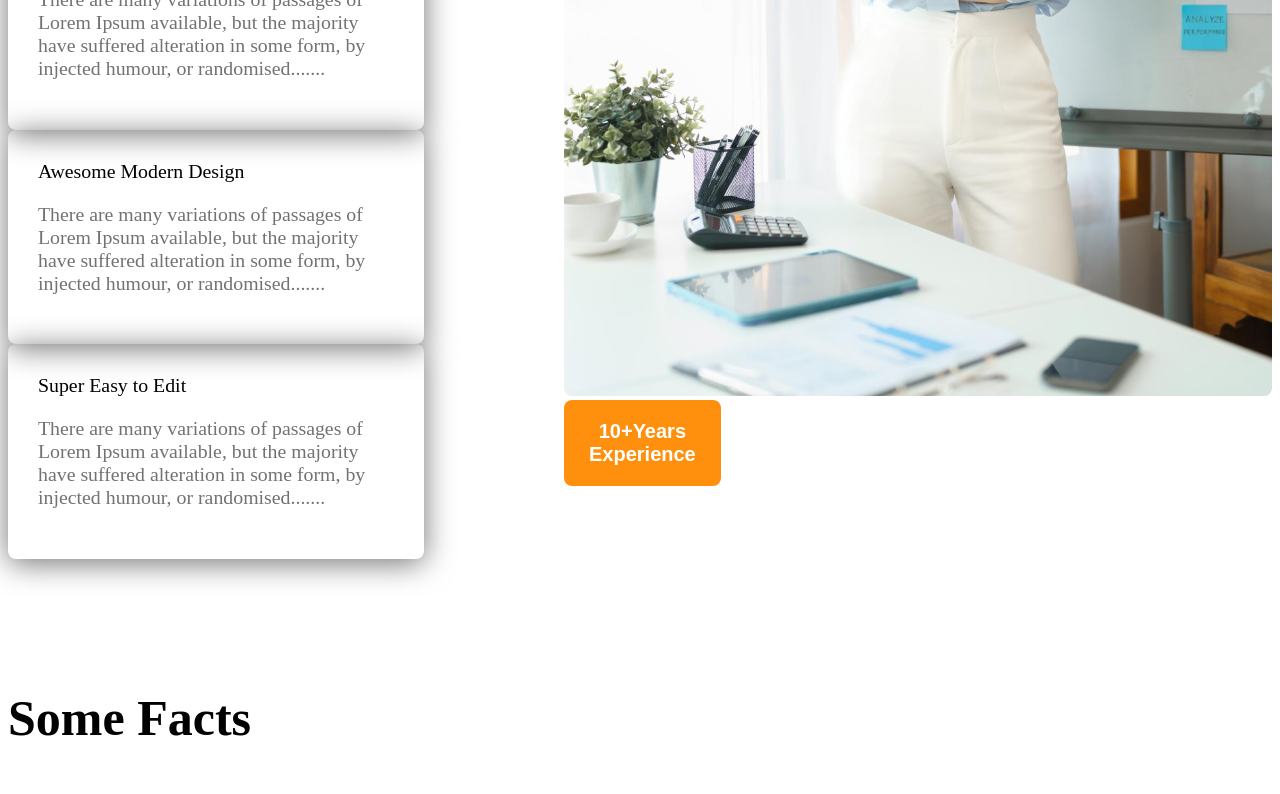
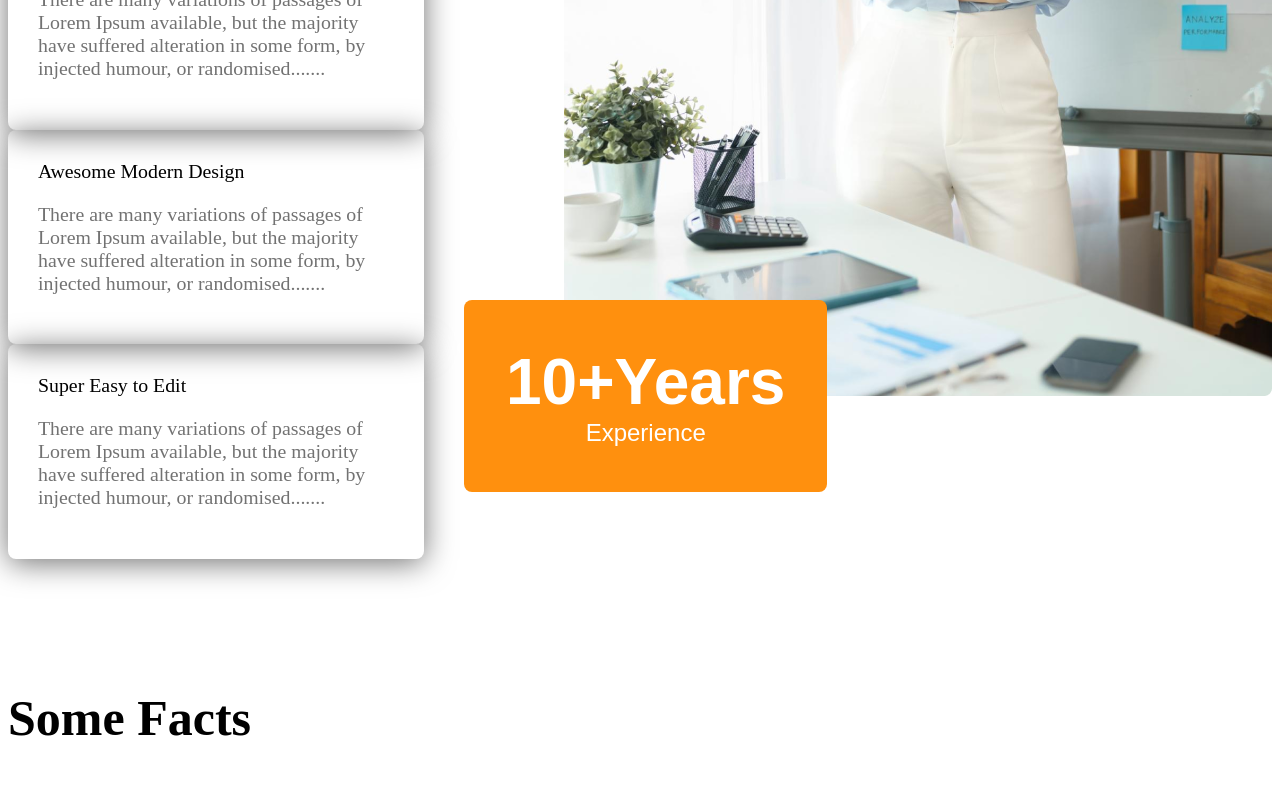
Before and after one commit to rayhankhan101/G3-architect-web, a plain HTML site: page index.html in a window 1280 px wide. Shown: the part 2602-3396 px from the top of the page. Drawn offline with Linux system fonts and the light colour scheme.

Commit message:
added experience badge and make featured section responsive

```diff
--- a/index.html
+++ b/index.html
@@ -70,10 +70,10 @@
                     <p class="text-light-gray">There are many variations of passages of Lorem Ipsum available, but the majority have suffered alteration in some form, by injected humour, or randomised.......</p>
                 </div>
             </div>
-            <div>
+            <div class="feature-architect">
                 <img src="images/architect.png" alt="">
                 <button id="experience-badge" class="btn-primary">
-                    <span id="experience year">10+Years</span>
+                    <span id="experience-year">10+Years</span>
                     <br>
                     <span>Experience</span>
                 </button>
--- a/styles/architects.css
+++ b/styles/architects.css
@@ -110,6 +110,20 @@ main > section {
     border-left: 5px solid #FF900E;
     padding-left: 20px;
 }
+#experience-badge{
+    padding: 45px 42px;
+    font-size: 1.5rem;
+    font-weight: 500;
+    margin-left: -100px;
+    margin-top: -100px;
+}
+#experience-year{
+    font-size: 4rem;
+    font-weight: 700;
+}
+.feature-architect img{
+    /* width: 100px; */
+}
 .features{
     gap: 140px;
 }
@@ -158,6 +172,7 @@ main > section {
 @media screen and (max-width: 576px) {
     .navbar,
     .nav-links,
+    .features
     .teams{
         flex-direction: column;
     }
```
